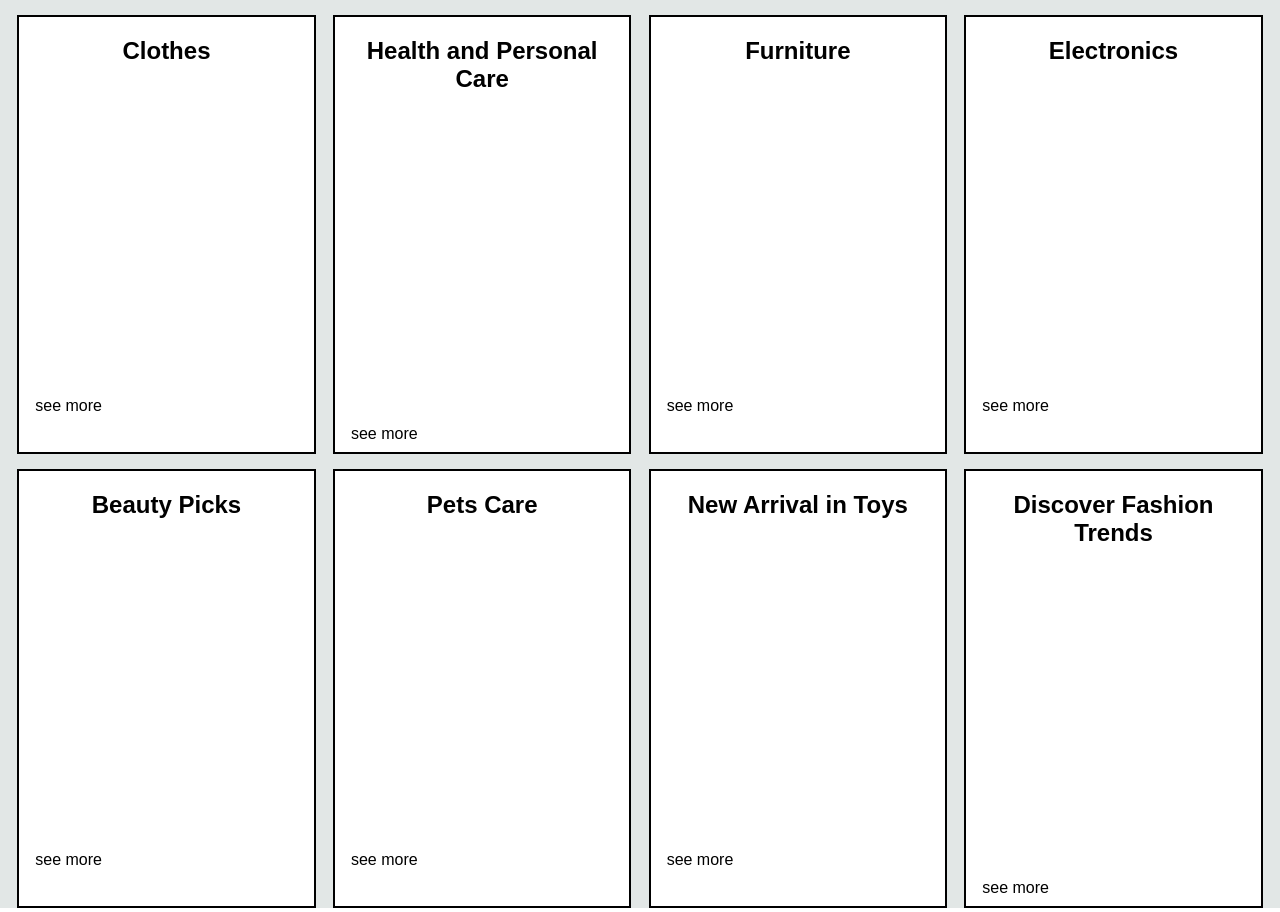
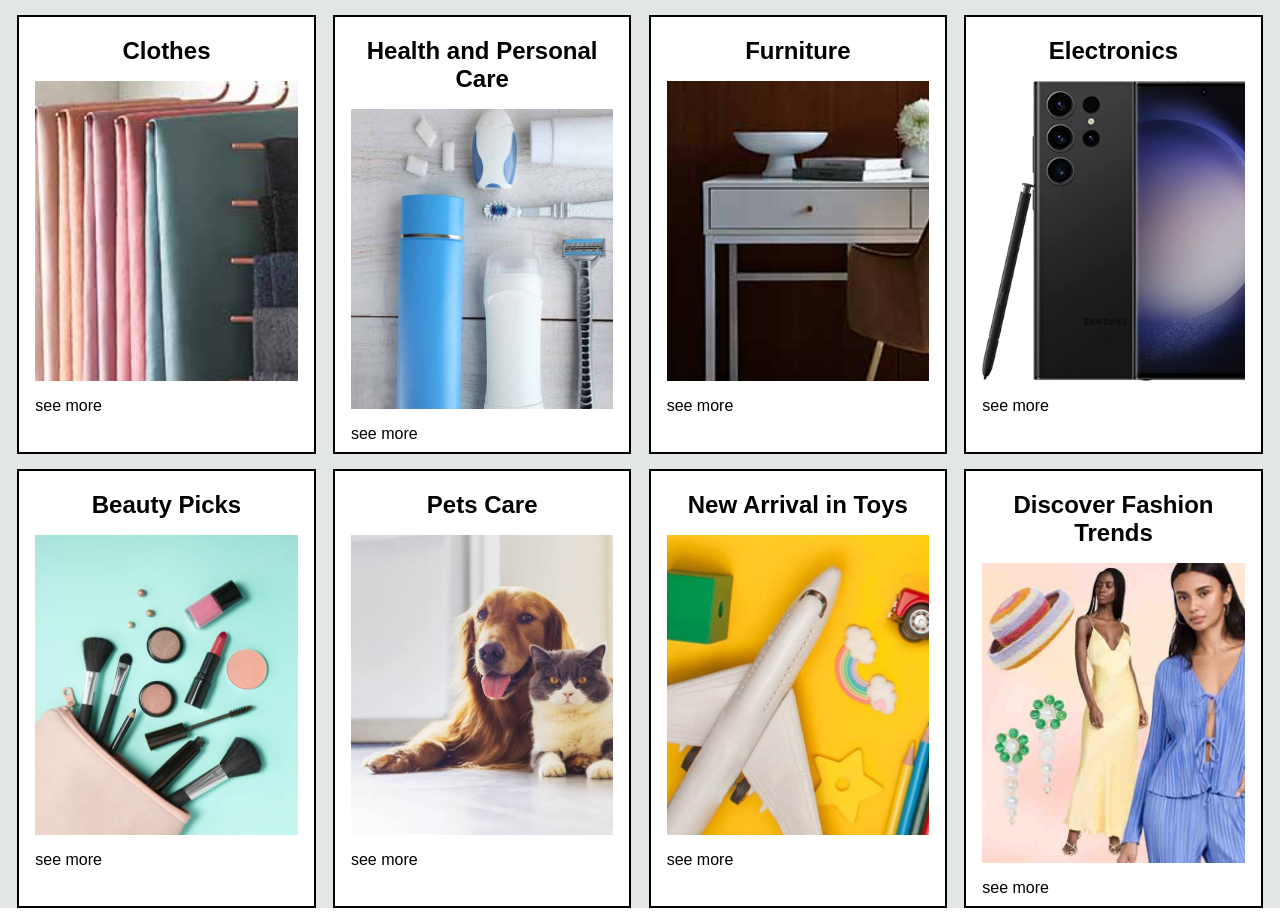
Before and after one commit to faiz66388/Amazon_Clone, a plain HTML site: page index.html in a window 1280 px wide. Shown: the part 500-1412 px from the top of the page. Drawn offline with Linux system fonts and the light colour scheme.

Commit message:
index.html

```diff
--- a/index.html
+++ b/index.html
@@ -71,56 +71,56 @@
         <div class="box">
            <div class="box-content">
             <h2>Clothes</h2>
-            <div class="box-img" style="background-image: url(images/box1_image.jpg);"></div>
+            <div class="box-img" style="background-image: url(./box1_image.jpg);"></div>
             <p>see more</p>
            </div>
         </div>
         <div class="box">
             <div class="box-content">
                 <h2>Health and Personal Care</h2>
-                <div class="box-img" style="background-image: url(images/box2_image.jpg);"></div>
+                <div class="box-img" style="background-image: url(./box2_image.jpg);"></div>
                 <p>see more</p>
                </div>
         </div>
         <div class=" box">
             <div class="box-content">
                 <h2>Furniture</h2>
-                <div class="box-img" style="background-image: url(images/box3_image.jpg);"></div>
+                <div class="box-img" style="background-image: url(./box3_image.jpg);"></div>
                 <p>see more</p>
                </div>
         </div>
         <div class="box">
             <div class="box-content">
                 <h2>Electronics</h2>
-                <div class="box-img" style="background-image: url(images/box4_image.jpg);"></div>
+                <div class="box-img" style="background-image: url(./box4_image.jpg);"></div>
                 <p>see more</p>
                </div>
         </div>
         <div class="box">
             <div class="box-content">
              <h2>Beauty Picks</h2>
-             <div class="box-img" style="background-image: url(images/box5_image.jpg);"></div>
+             <div class="box-img" style="background-image: url(./box5_image.jpg);"></div>
              <p>see more</p>
             </div>
          </div>
          <div class="box">
              <div class="box-content">
                  <h2>Pets Care</h2>
-                 <div class="box-img" style="background-image: url(images/box6_image.jpg);"></div>
+                 <div class="box-img" style="background-image: url(./box6_image.jpg);"></div>
                  <p>see more</p>
                 </div>
          </div>
          <div class=" box">
              <div class="box-content">
                  <h2>New Arrival in Toys</h2>
-                 <div class="box-img" style="background-image: url(images/box7_image.jpg);"></div>
+                 <div class="box-img" style="background-image: url(./box7_image.jpg);"></div>
                  <p>see more</p>
                 </div>
          </div>
          <div class="box">
              <div class="box-content">
                  <h2>Discover Fashion Trends</h2>
-                 <div class="box-img" style="background-image: url(images/box8_image.jpg);"></div>
+                 <div class="box-img" style="background-image: url(./box8_image.jpg);"></div>
                  <p>see more</p>
                 </div>
          </div>
```
